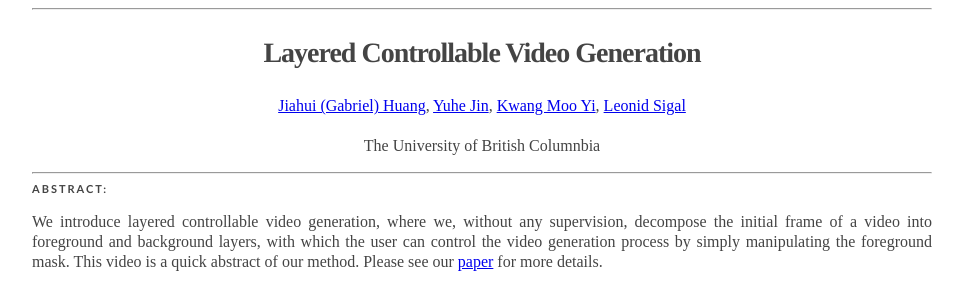
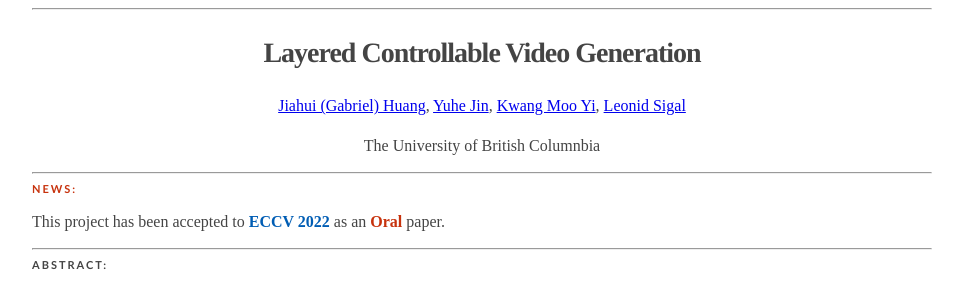
Before and after one commit to Gabriel-Huang/layered_controllable_video_generation, a plain HTML site: page index.html in a window 1280 px wide. Shown: the top 282 px of the page, without its empty margins (158-1121 px from the left). Drawn offline with Linux system fonts and the light colour scheme.

Commit message:
updated paper acceptance

```diff
--- a/index.html
+++ b/index.html
@@ -28,7 +28,9 @@
 
       <hr style="clear:both;"/>
       <H2 style="text-align: center;"> Layered Controllable Video Generation </H2>
-      <p style="text-align: center;"><a href="https://scholar.google.com/citations?user=qWU4y1wAAAAJ&hl=en">Jiahui (Gabriel) Huang</a>,
+      <p style="text-align: center;">
+
+        <a href="https://scholar.google.com/citations?user=qWU4y1wAAAAJ&hl=en">Jiahui (Gabriel) Huang</a>,
         <a href="https://scholar.google.ca/citations?user=oAYi1YQAAAAJ&hl=en">Yuhe Jin</a>,
         <a href="https://scholar.google.com/citations?user=pr6rIJEAAAAJ&hl=en">Kwang Moo Yi</a>,
         <a href="https://scholar.google.com/citations?user=P2mG6rcAAAAJ&hl=en">Leonid Sigal</a>
@@ -36,6 +38,13 @@
         <br>
         The University of British Columnbia
       </p>
+
+      <div class="container">
+        <hr style="clear:both;"/>
+          <div id="title"><b><span style="color: #c7320d">NEWS:</span></b></div>
+          <p> This project has been accepted to <b><span style="color: #005db4">ECCV 2022</span></b> as an <b><span style="color: #c7320d">Oral</span></b> paper.
+          </p>
+      </div>
 
       <div class="container">
         <hr style="clear:both;"/>
```
